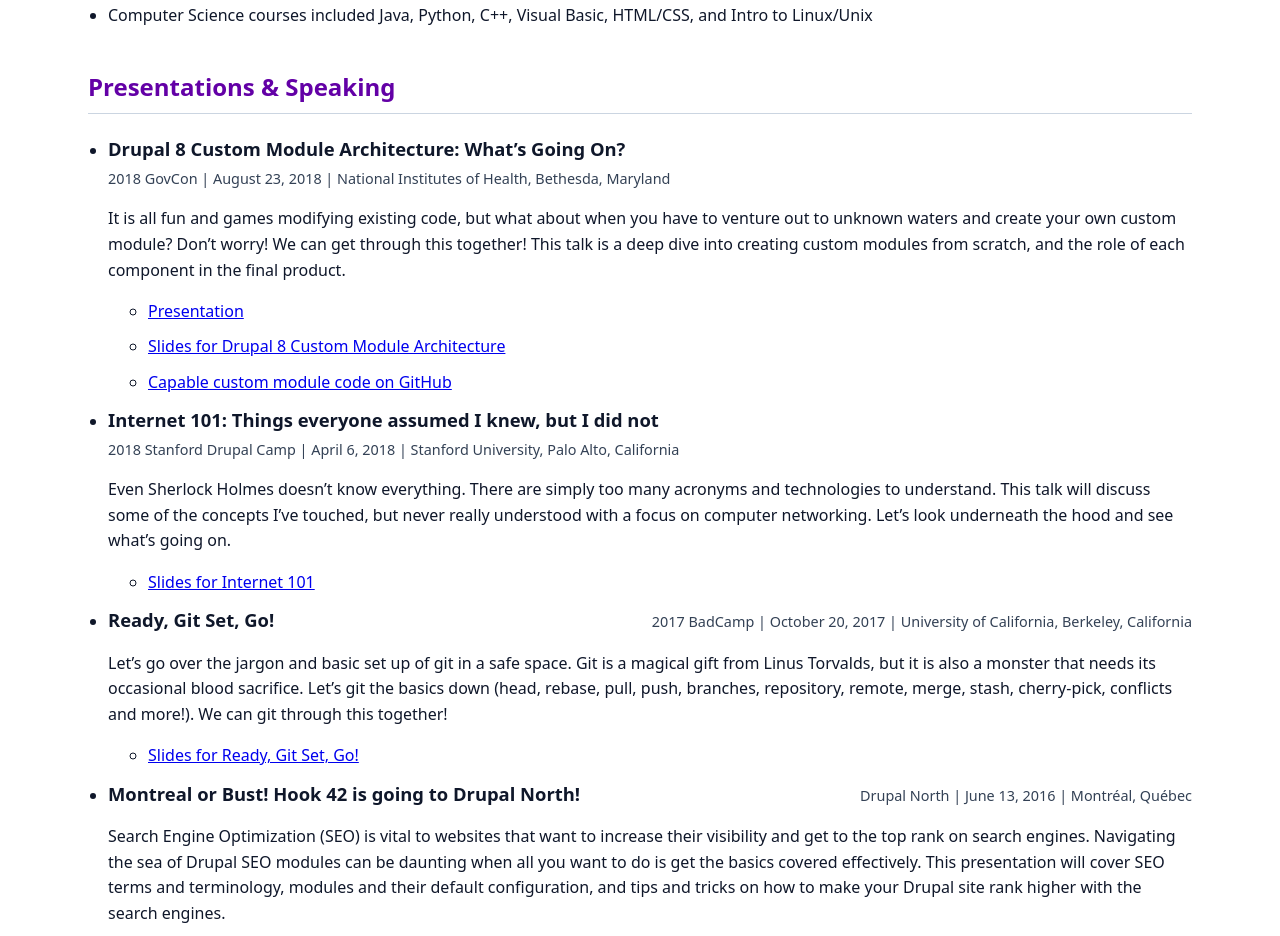
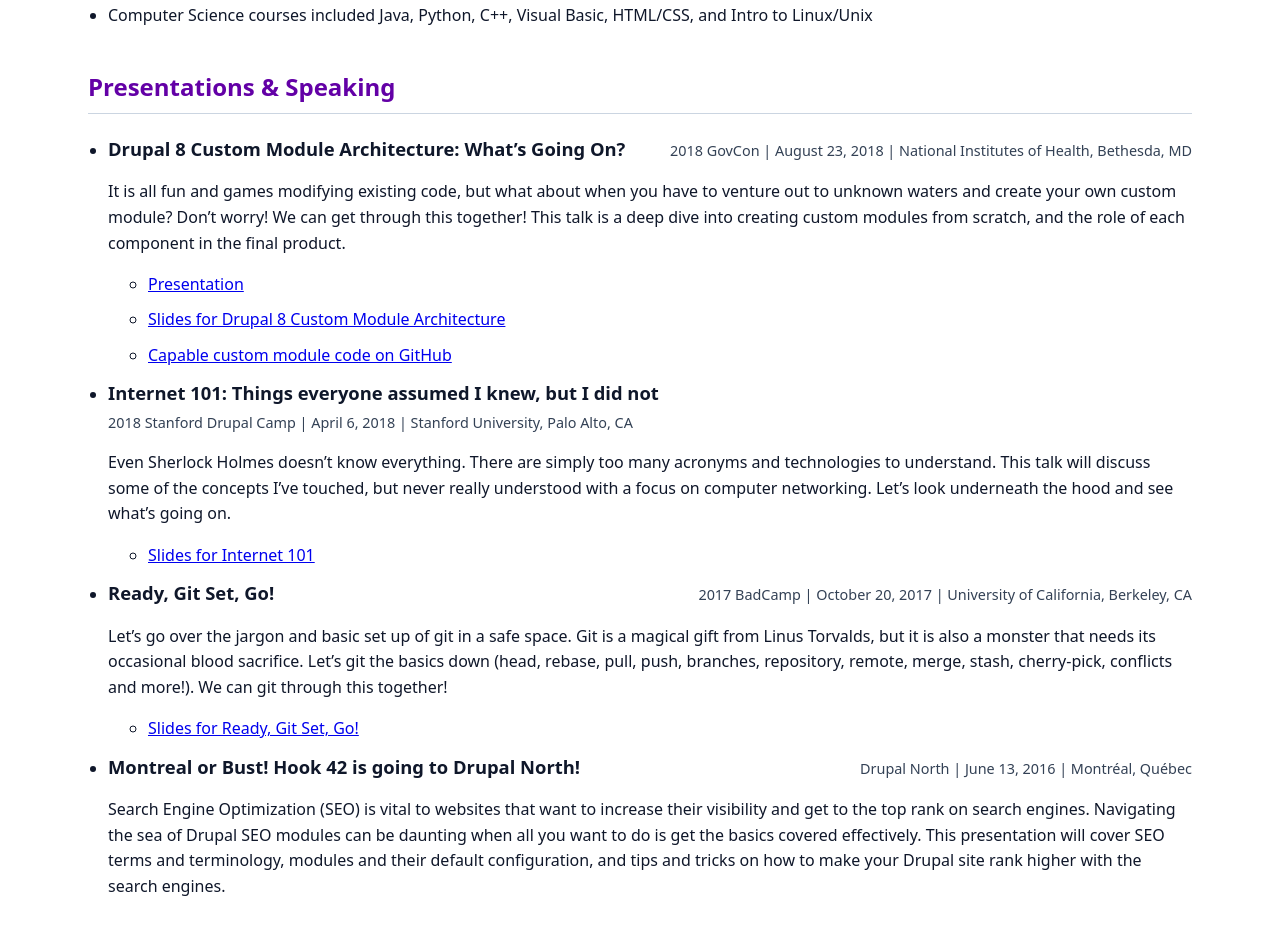
Before and after one commit to legaudinier/hello, a plain HTML site: page index.html in a window 1280 px wide. Shown: the part 1931-2867 px from the top of the page. Drawn offline with Linux system fonts and the light colour scheme.

Commit message:
Update index.html

```diff
--- a/index.html
+++ b/index.html
@@ -446,7 +446,7 @@
                 <h3>Drupal 8 Custom Module Architecture: What’s Going On?</h3>
               </div>
               <span class="date">2018 GovCon | August 23, 2018 | National Institutes of Health, Bethesda,
-                Maryland</span>
+                MD</span>
             </div>
             <p>
               It is all fun and games modifying existing code, but what about when you
@@ -477,7 +477,7 @@
               <div>
                 <h3>Internet 101: Things everyone assumed I knew, but I did not</h3>
               </div>
-              <span class="date">2018 Stanford Drupal Camp | April 6, 2018 | Stanford University, Palo Alto, California
+              <span class="date">2018 Stanford Drupal Camp | April 6, 2018 | Stanford University, Palo Alto, CA
               </span>
             </div>
             <p>
@@ -499,7 +499,7 @@
               <div>
                 <h3>Ready, Git Set, Go!</h3>
               </div>
-              <span class="date">2017 BadCamp | October 20, 2017 | University of California, Berkeley, California
+              <span class="date">2017 BadCamp | October 20, 2017 | University of California, Berkeley, CA
               </span>
             </div>
             <p>
```
